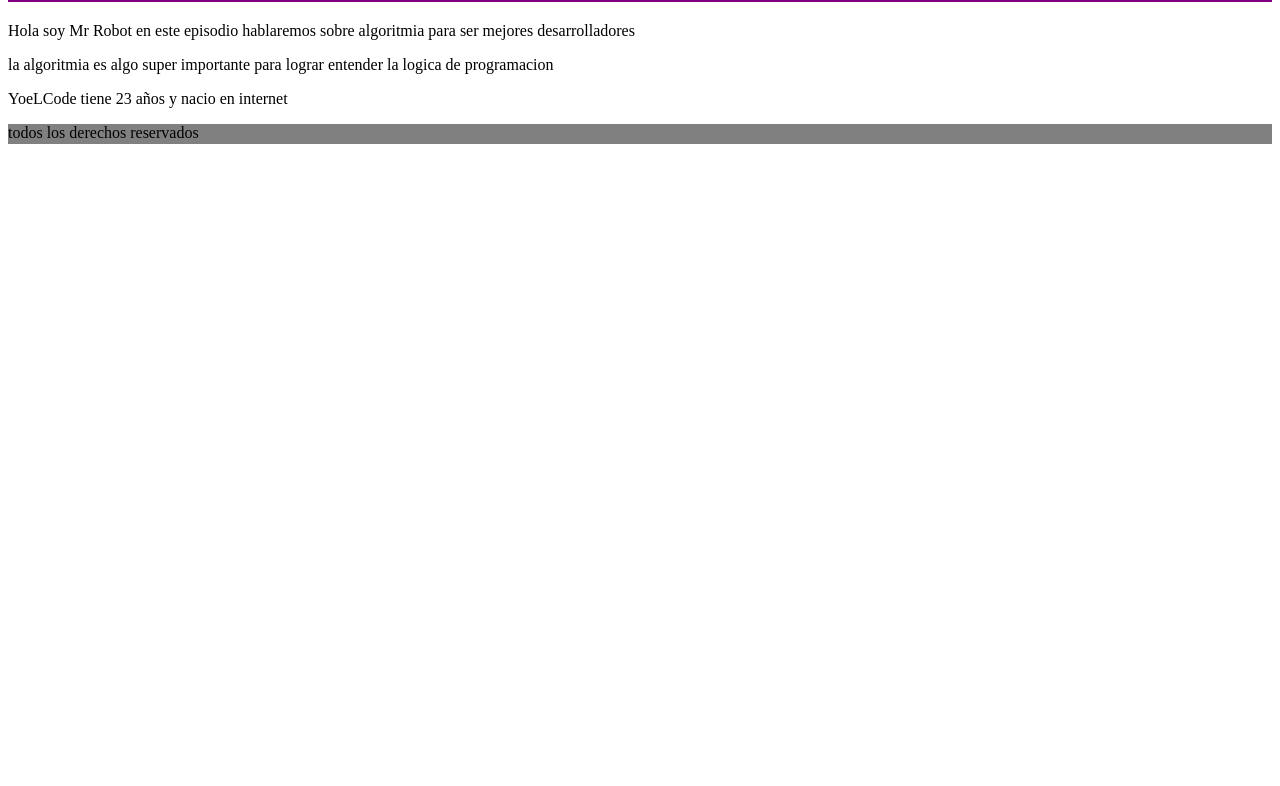
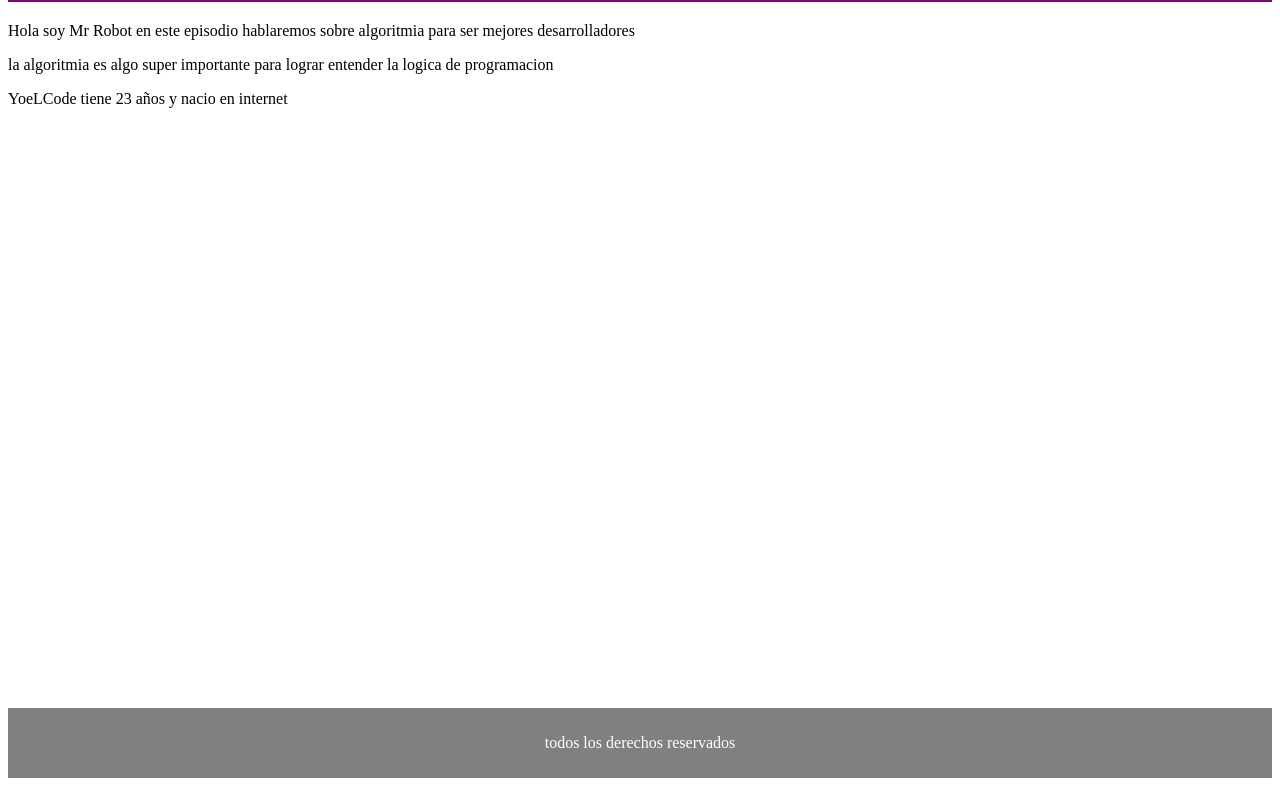
Before and after one commit to yoelbarrios/hyperblog, a plain HTML site: page index.html in a window 1280 px wide. Shown: the part 73-859 px from the top of the page. Before the commit the page ends 800 px from the top, so only its background shows below. Drawn offline with Linux system fonts and the light colour scheme.

Commit message:
se agrego los estilos correctos a footer

```diff
--- a/estilos.css
+++ b/estilos.css
@@ -8,7 +8,10 @@
 }
 .footer{
     background: gray;
-    height: 20px;
+    padding: 10px;
+    color: white;
+    text-align: center;
+    margin-top: 600px;
 }
 .titulo{
     margin-left: 10px;
```
